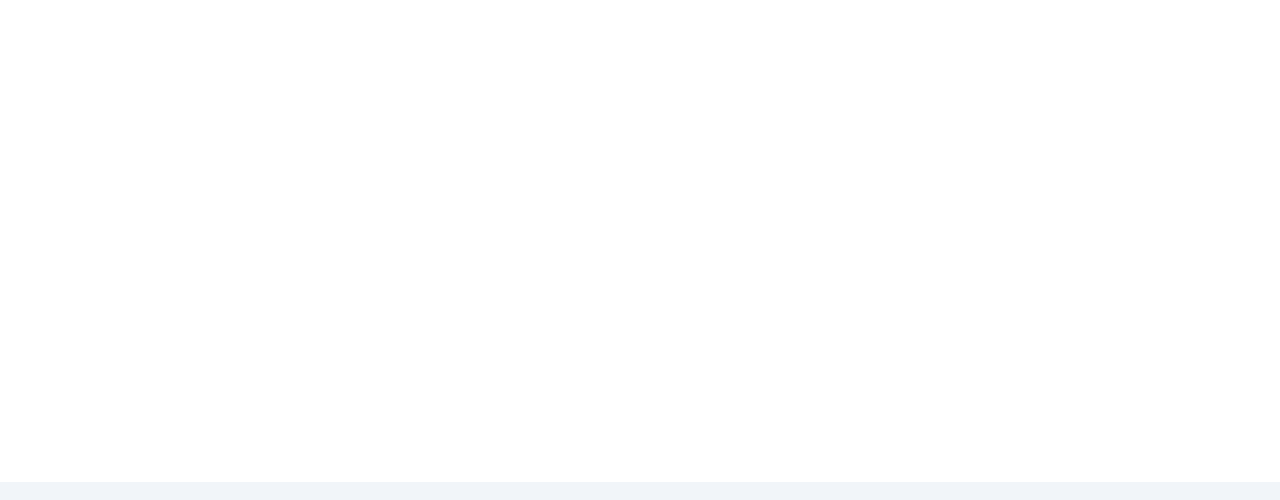
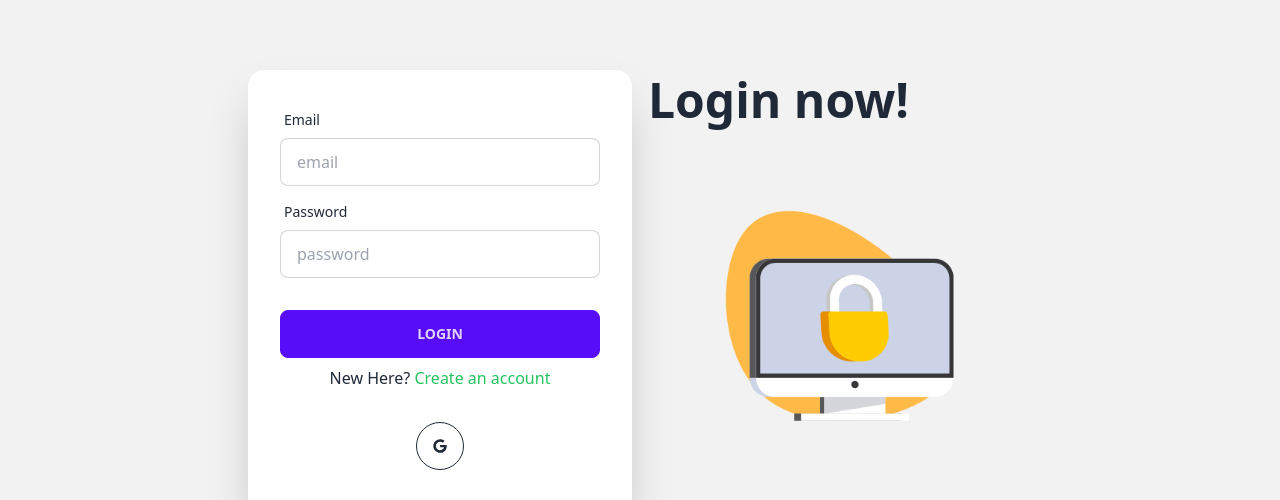
Before and after one commit to soriful15/Sports-academies-client, a React (Vite) app: page /login in a window 1280 px wide. Shown: the part 296-796 px from the top of the page. Built offline with nearby package versions, Linux system fonts and the light colour scheme; no server answers.

Commit message:
login page done

```diff
--- a/src/Page/Header/Header.jsx
+++ b/src/Page/Header/Header.jsx
@@ -1,7 +1,19 @@
-import React from 'react';
-import { NavLink } from 'react-router-dom';
+import React, { useContext } from 'react';
+import { Link, NavLink } from 'react-router-dom';
 import logo from '../../assets/logo/logo.jpg';
+import { AuthContext } from '../../Provider/AuthProvider';
 const Header = () => {
+    const { user, logOut } = useContext(AuthContext)
+
+
+    const handleLogOut = () => {
+        logOut()
+            .then(result => {
+                console.log(result)
+            })
+            .catch(error => console.log(error))
+    }
+
 
 
     const navBarOptions = <>
@@ -25,7 +37,7 @@ const Header = () => {
     return (
         <>
 
-          <div className="navbar bg-lime-100 mx-auto lg:px-28 py-10  mt-6">
+            <div className="navbar bg-lime-100 mx-auto lg:px-28 py-10  mt-6 ">
 
 
                 <div className="navbar">
@@ -46,12 +58,15 @@ const Header = () => {
                             {navBarOptions}
                         </ul>
                     </div>
+                    {
+                        user && <>
+
                             <div className="navbar-end ">
                                 <div className="dropdown dropdown-end">
                                     <label tabIndex={0} className="btn btn-ghost btn-circle avatar">
                                         <div className="w-10 rounded-full">
                                             <img data-toggle="tooltip"
-                                       /*  title={user && user.displayName} src={user && user.photoURL} */ />
+                                                title={user && user.displayName} src={user && user.photoURL} />
                                         </div>
                                     </label>
                                     <ul tabIndex={0} className="menu menu-compact dropdown-content mt-3 p-2 shadow bg-base-100 rounded-box w-52">
@@ -60,10 +75,13 @@ const Header = () => {
                                                 Profile
                                             </a>
                                         </li>
-                            {/* <li><Link to='/login' className='font-bold' onClick={handleLogOut}>Logout</Link></li> */}
+                                        <li><Link to='/login' className='font-bold' onClick={handleLogOut}>Logout</Link></li>
                                     </ul>
                                 </div>
                             </div>
+
+                        </>
+                    }
                 </div>
 
 
--- a/src/Page/Login/Login.jsx
+++ b/src/Page/Login/Login.jsx
@@ -1,10 +1,86 @@
-import React from 'react';
+import React, { useContext } from 'react';
+import { Link, useLocation, useNavigate } from 'react-router-dom';
+import SocialLogin from '../../SocailLogin/SocialLogin';
+import Lottie from 'lottie-react'
+import login from '../../assets/94113-login.json'
+import { useForm } from 'react-hook-form';
+import { AuthContext } from '../../Provider/AuthProvider';
+import Swal from 'sweetalert2';
+const Login = () => {
+    const { singIn } = useContext(AuthContext)
+    const navigate = useNavigate()
+    const location = useLocation()
+    let from = location.state?.from?.pathname || '/';
+    const { register, handleSubmit, reset, } = useForm();
+    const onSubmit = data => {
+        console.log(data)
 
-const Login = () => {
+
+        singIn(data.email, data.password)
+            .then((result) => {
+                const loggedUser = result.user
+                console.log(loggedUser);
+                reset()
+                Swal.fire({
+                    title: 'Login Successfully',
+                    showClass: {
+                        popup: 'animate__animated animate__fadeInDown'
+                    },
+                    hideClass: {
+                        popup: 'animate__animated animate__fadeOutUp'
+                    }
+                })
+                navigate(from, { replace: true })
+            })
+
+            .catch(error => {
+                console.log(error);
+
+            })
+
+
+
+    }
+
     return (
-        <div>
+        <>
+            <div className="hero min-h-screen bg-base-200">
+                <div className="hero-content flex-col lg:flex-row-reverse">
+                    <div className="text-center lg:text-left">
+                        <h1 className="text-5xl font-bold">Login now!</h1>
+                        <div className=''>
+                            <div className='w-96'>
+                                <Lottie animationData={login} loop={true} />
+                            </div>
+                        </div>
+                    </div>
+                    <div className="card flex-shrink-0 w-full max-w-sm shadow-2xl bg-base-100">
+                        <form onSubmit={handleSubmit(onSubmit)} className="card-body">
 
-        </div>
+                            <div className="form-control">
+                                <label className="label">
+                                    <span className="label-text">Email</span>
+                                </label>
+                                <input {...register("email", { required: true })} type="email" name="email" placeholder="email" className="input input-bordered" />
+                            </div>
+                            <div className="form-control">
+                                <label className="label">
+                                    <span className="label-text">Password</span>
+                                </label>
+                                <input type="password" name="password" placeholder="password" className="input input-bordered" {...register("password", { required: true })} />
+
+                            </div>
+
+                            <div className="form-control mt-6">
+                                <input className="btn btn-primary" type="submit" value="Login" />
+                            </div>
+                            <p className='text-center mb-6'>New Here? <Link to='/register'><span className='text-green-500'>Create an account</span></Link></p>
+                            <SocialLogin></SocialLogin>
+                        </form >
+                    </div>
+                </div>
+            </div>
+        </>
     );
 };
 
--- a/src/Page/Register/Register.jsx
+++ b/src/Page/Register/Register.jsx
@@ -83,11 +83,12 @@ const Register = () => {
                                 <label className="label">
                                     <span className="label-text">Email</span>
                                 </label>
-                                <input {...register("email", { required: true })} type="email" name="email" placeholder="email" className="input input-bordered" required />
+                                <input {...register("email", { required: true })} type="email" name="email" placeholder="email" className="input input-bordered"  />
                                 {errors.email && <span className='text-red-600'>Email is required</span>}
                             </div>
                             <div className="form-control">
                                 <label className="label">
+                                <span className="label-text">Password</span>
                                 </label>
                                 <input type="password" name="password" placeholder="password" className="input input-bordered" {...register("password", { required: true, minLength: 6, maxLength: 6, pattern: /(?=.*[A-Z])(?=.*?[#?!@$ %^&*-])/ })} />
                                 {errors.password?.type === 'required' && <p className='text-red-600'>password name is required</p>}
```
Lines whose indentation alone changed are shown as unchanged.
